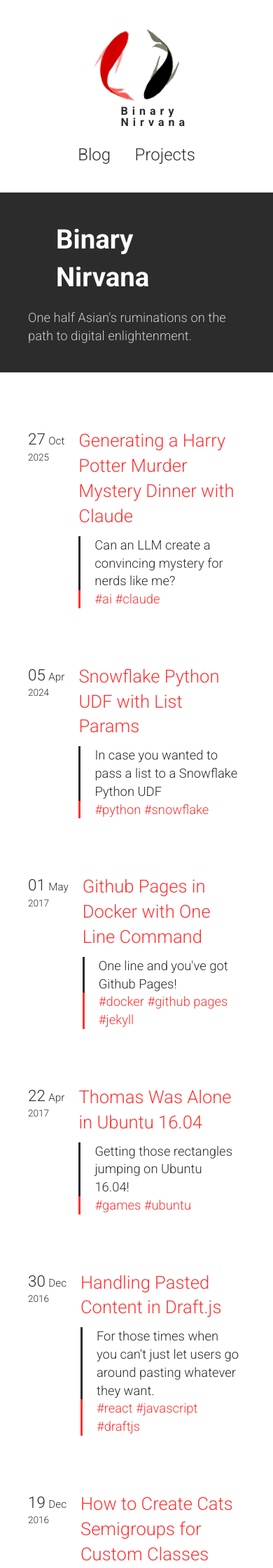
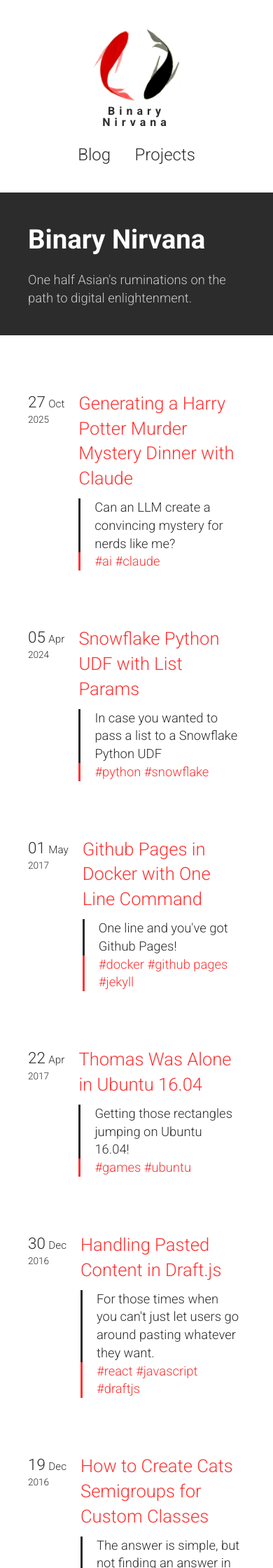
Before and after one commit to msiebert/msiebert.github.io, a Jekyll site: the page built from index.html, in a window 390 px wide. Shown: the top 2240 px of the page at 70% size. Built offline with Jekyll 4.4.1, drawn with Linux system fonts in a browser that asks for light colours; the list of posts is cut into pages by our own code.

Commit message:
Fix over-indented blog title headers
- Remove global responsive padding from all h1-h6 elements
- Apply responsive padding only to headers within .post-content
- This prevents double padding on headers in .header .content (like blog titles)
  which already have padding from their parent container
- Headers in blog post content now properly align with paragraphs

```diff
--- a/assets/css/site.css
+++ b/assets/css/site.css
@@ -33,6 +33,28 @@ article.post .post-content {
 }
 @media (max-width: 625px) {
   article.post .post-content p {
+    padding-left: 40px / 2;
+    padding-right: 40px / 2;
+  }
+}
+@media (max-width: 1250px) {
+  article.post .post-content h1,
+  article.post .post-content h2,
+  article.post .post-content h3,
+  article.post .post-content h4,
+  article.post .post-content h5,
+  article.post .post-content h6 {
+    padding-left: 40px;
+    padding-right: 40px;
+  }
+}
+@media (max-width: 625px) {
+  article.post .post-content h1,
+  article.post .post-content h2,
+  article.post .post-content h3,
+  article.post .post-content h4,
+  article.post .post-content h5,
+  article.post .post-content h6 {
     padding-left: 40px / 2;
     padding-right: 40px / 2;
   }
@@ -489,28 +511,6 @@ h6 {
   margin-right: auto;
   max-width: 1200px;
 }
-@media (max-width: 1250px) {
-  h1,
-  h2,
-  h3,
-  h4,
-  h5,
-  h6 {
-    padding-left: 40px;
-    padding-right: 40px;
-  }
-}
-@media (max-width: 625px) {
-  h1,
-  h2,
-  h3,
-  h4,
-  h5,
-  h6 {
-    padding-left: 40px / 2;
-    padding-right: 40px / 2;
-  }
-}
 a {
   color: #ff3333;
   text-decoration: none;
--- a/assets/less/_blog.less
+++ b/assets/less/_blog.less
@@ -27,6 +27,10 @@ article.post {
         padding: 50px 0px;
 
         p {
+            .responsive-padding;
+        }
+
+        h1, h2, h3, h4, h5, h6 {
             .responsive-padding;
         }
 
--- a/assets/less/site.less
+++ b/assets/less/site.less
@@ -32,10 +32,6 @@ body {
 
 p, ul, li, ol, h1, h2, h3, h4, h5, h6 {
     .with-max-width;
-}
-
-h1, h2, h3, h4, h5, h6 {
-    .responsive-padding;
 }
 
 a {
```
